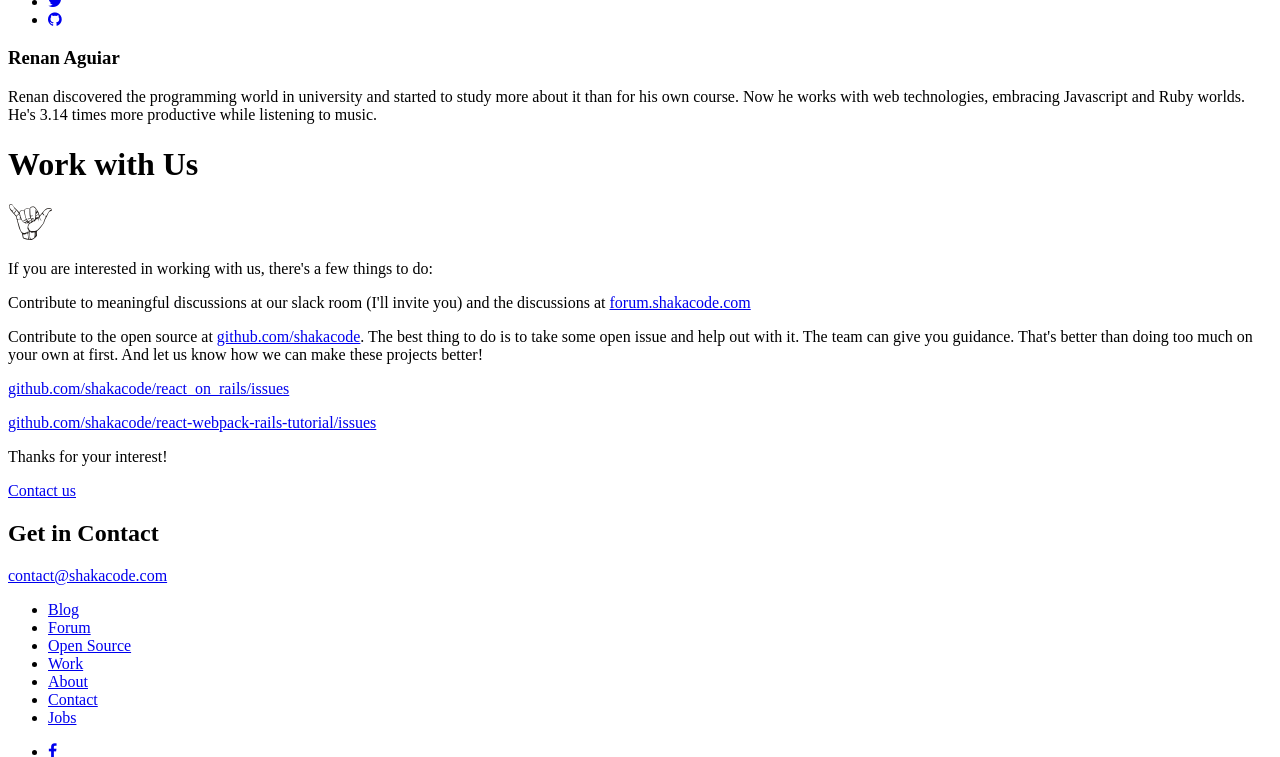
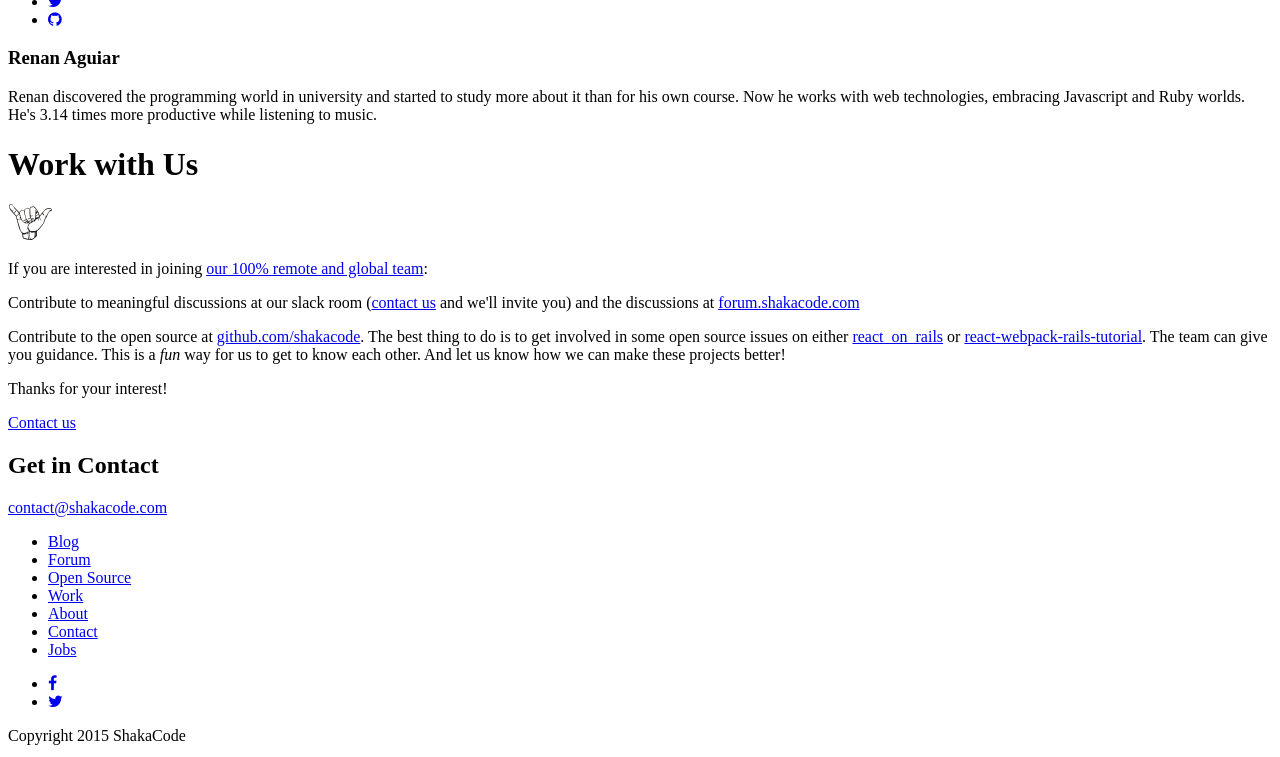
Before and after one commit to shakacode/shakacode-website, a Jekyll site: the page built from about/index.html, in a window 1280 px wide and 900 px high, scrolled down 4876 px, cut to the strip 0-757 px from the top of the window. Built offline with Jekyll 4.4.1, drawn with Linux system fonts in a browser that asks for light colours; nearby versions of some CDN libraries.

Commit message:
add CNAME, update work-with-us section

```diff
--- /dev/null
+++ b/CNAME
@@ -0,0 +1 @@
+www.shakacode.com
--- a/_config.yml
+++ b/_config.yml
@@ -7,7 +7,8 @@
 baseurl: "" # the subpath of your site, e.g. /blog/
 url: "http://localhost:4000" # the base hostname & protocol for your site
 # url: "http://shakacode.github.io" # the base hostname & protocol for your site
-forum_url: "http://forum.railsonmaui.com/"
+# url: "http://www.shakacode.com" # the base hostname & protocol for your site
+forum_url: "http://forum.shakacode.com/"
 github_shaka_opensource_url: "https://github.com/shakacode"
 twitter_username: jekyllrb
 github_username:  jekyll
--- a/_sass/_main.scss
+++ b/_sass/_main.scss
@@ -934,6 +934,7 @@
   @at-root #{&}__work-with-us {
     p {
       font-size: 18px;
+      line-height: 32px;
     }
 
     a {
--- a/about/index.html
+++ b/about/index.html
@@ -260,11 +260,10 @@
           </div>
         </header>
 
-        <p>If you are interested in working with us, there's a few things to do:</p>
-        <p>Contribute to meaningful discussions at our slack room (I'll invite you) and the discussions at <a href="http://forum.shakacode.com/" target="_blank">forum.shakacode.com</a></p>
-        <p>Contribute to the open source at <a href="https://github.com/shakacode" target="_blank">github.com/shakacode</a>. The best thing to do is to take some open issue and help out with it. The team can give you guidance. That's better than doing too much on your own at first. And let us know how we can make these projects better!</p>
-        <p><a href="https://github.com/shakacode/react_on_rails/issues/" target="_blank">github.com/shakacode/react_on_rails/issues</a></p>
-        <p><a href="https://github.com/shakacode/react-webpack-rails-tutorial/issues" target="_blank">github.com/shakacode/react-webpack-rails-tutorial/issues</a></p>
+        <p>If you are interested in joining <a href="{{ site.url | prepend: site.baseurl }}/2015/09/17/who-is-shaka-code.html" target="_blank">our 100% remote and global team</a>:</p>
+
+        <p>Contribute to meaningful discussions at our slack room (<a href="mailto:{{ site.contact_email }}" target="_blank">contact us</a> and we'll invite you) and the discussions at <a href="{{ site.forum_url }}" target="_blank">forum.shakacode.com</a></p>
+        <p>Contribute to the open source at <a href="https://github.com/shakacode" target="_blank">github.com/shakacode</a>. The best thing to do is to get involved in some open source issues on either <a href="https://github.com/shakacode/react_on_rails/issues/" target="_blank">react_on_rails</a> or <a href="https://github.com/shakacode/react-webpack-rails-tutorial/issues" target="_blank">react-webpack-rails-tutorial</a>. The team can give you guidance. This is a <i>fun</i> way for us to get to know each other. And let us know how we can make these projects better!</p>
         <p>Thanks for your interest!</p>
         <a class="about__work-contact" href="mailto:{{ site.contact_email }}" target="_blank">Contact us</a>
       </div>
```
